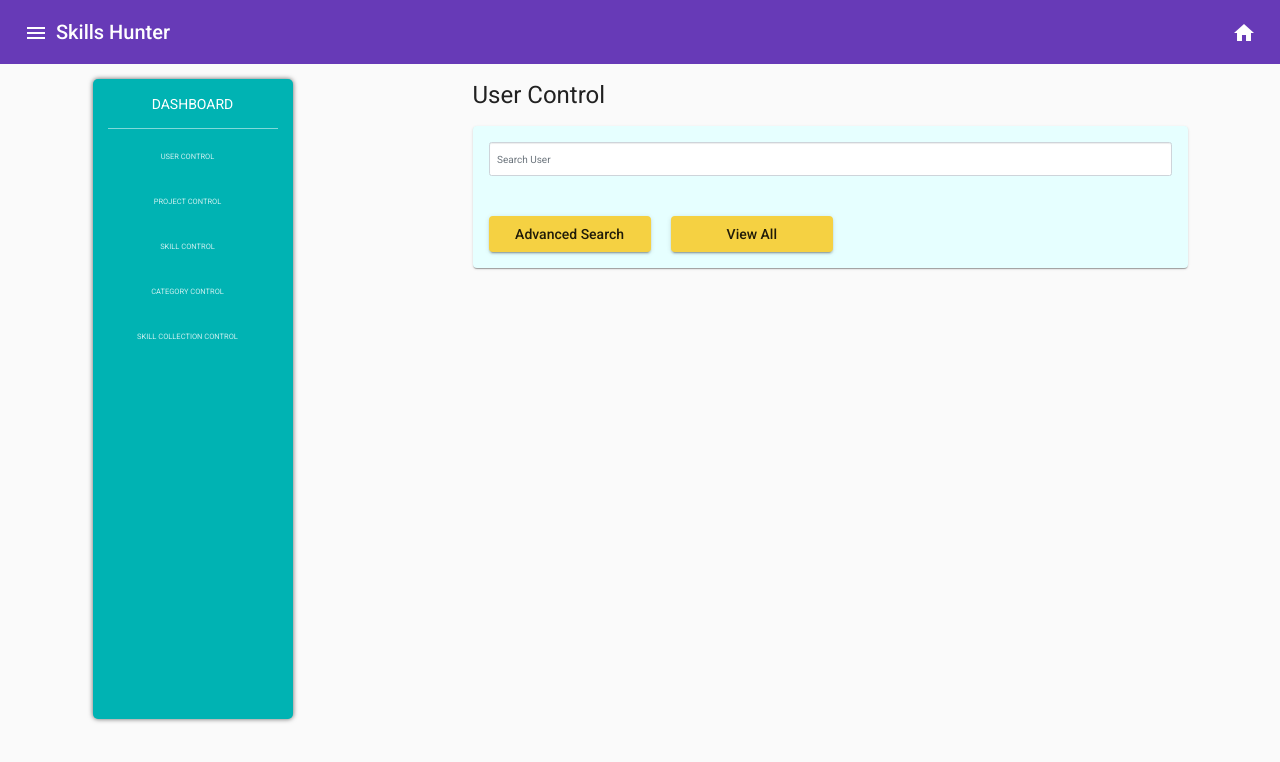
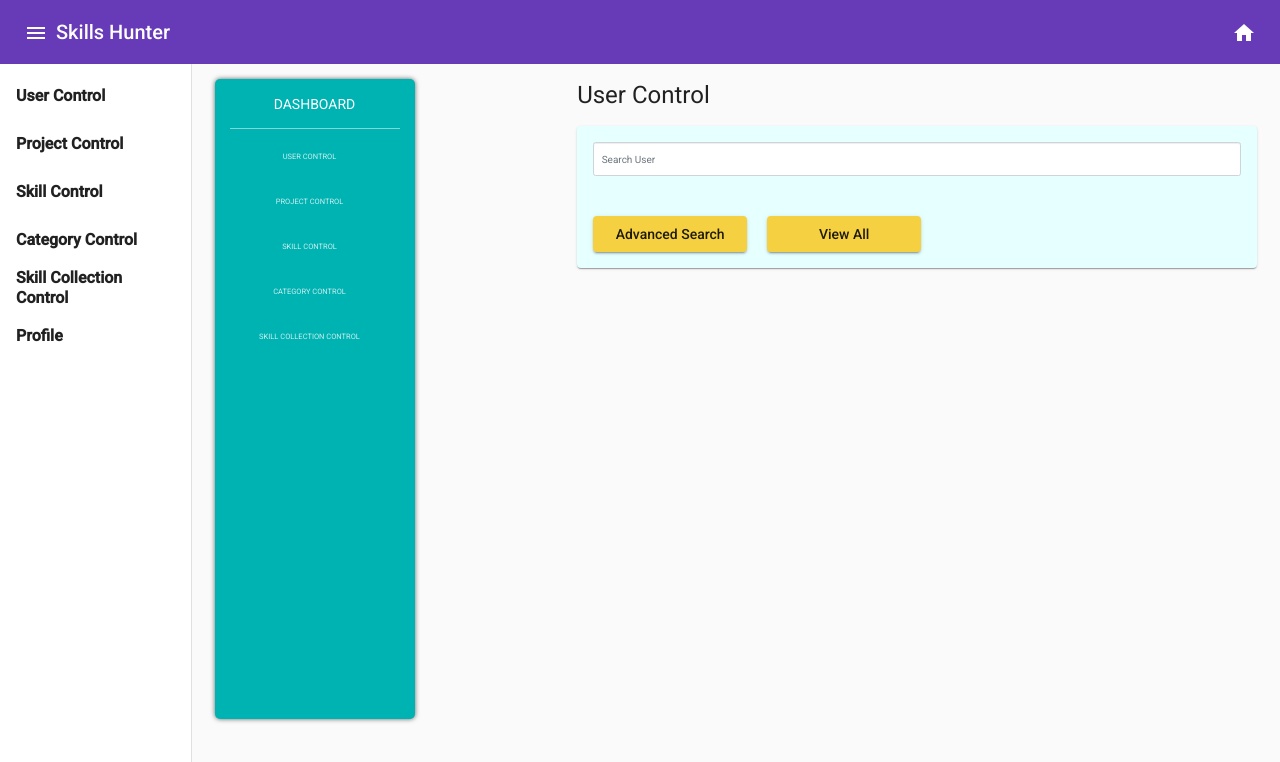
Before and after one commit to COS301-SE-2021/Skills-Hunter, an Angular app in the folder SkillsHunterFrontend/: page /dashboard in a window 1280 px wide. Both pictures are taken after a click on the button "menu". Shown: the top 762 px of the page. Built offline with nearby package versions, Linux system fonts and the light colour scheme.

Commit message:
Update app.component.html

```diff
--- a/SkillsHunterFrontend/src/app/app.component.html
+++ b/SkillsHunterFrontend/src/app/app.component.html
@@ -41,7 +41,7 @@
   <mat-sidenav-container class="example-sidenav-container"
                          [style.marginTop.px]="mobileQuery.matches ? 56 : 0">
     <mat-sidenav #snav [mode]="mobileQuery.matches ? 'over' : 'side'"
-                 [fixedInViewport]="mobileQuery.matches" fixedTopGap="56"  opened>
+                 [fixedInViewport]="mobileQuery.matches" fixedTopGap="56"   id="side">
       <mat-nav-list>
 
         <div id="adminlist">
@@ -52,6 +52,10 @@
           <a mat-list-item routerLink = "/category-control"><b>Category Control</b></a>
           <a mat-list-item routerLink = "/skill-collection-control"><b>Skill Collection Control</b></a>
         </div>
+        <div id="userlist">
+          <!--<li><a routerLink = "/statistics"><b>Statistics</b></a></li>-->
+          <a mat-list-item routerLink = "/profile"><b>Profile</b></a>
+        </div>
       </mat-nav-list>
     </mat-sidenav>
 
```
